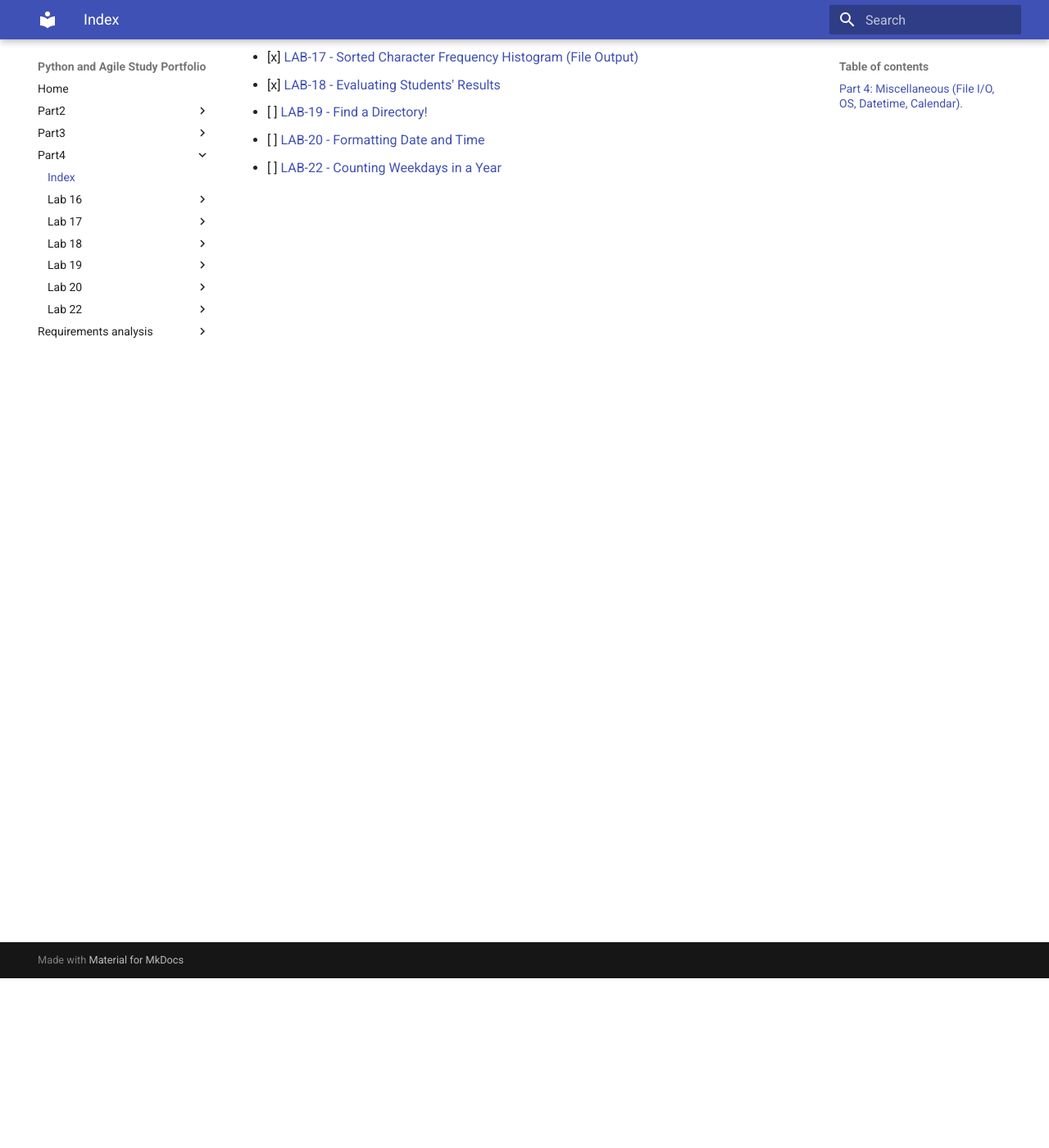
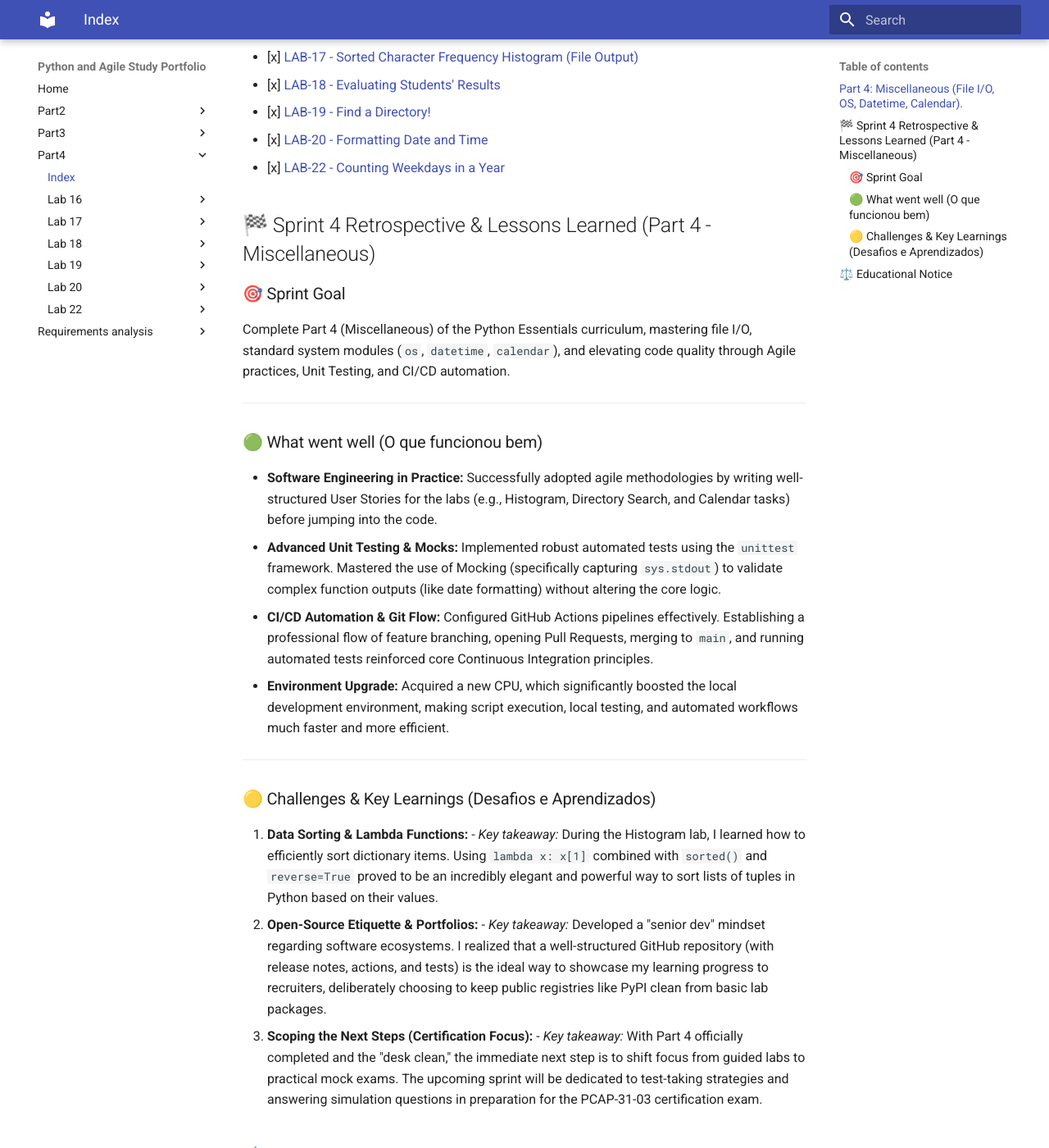
Before and after one commit to anapaula-carmelita/Estudos, an MkDocs documentation site: the page built from python/python-essentials-2/part4/README.md, in a window 1280 px wide and 1400 px high, scrolled down 207 px. Shown: the whole window at 82% size. Built offline with MkDocs 1.6.1 and Material for MkDocs 9.7.7, drawn with Linux system fonts in a browser that asks for light colours; some of the changed text lies outside the part shown.

Commit message:
Update README with completed labs and Sprint 4 insights
Added completed labs and retrospective for Sprint 4, including challenges and key learnings.

```diff
--- a/python/python-essentials-2/part4/README.md
+++ b/python/python-essentials-2/part4/README.md
@@ -3,6 +3,32 @@
 - [x] [LAB-16 - Character Frequency Histogram](lab_16)
 - [x] [LAB-17 - Sorted Character Frequency Histogram (File Output)](lab_17)
 - [x] [LAB-18 - Evaluating Students' Results](lab_18)
-- [ ] [LAB-19 - Find a Directory!](lab_19)
-- [ ] [LAB-20 - Formatting Date and Time](lab_20)
-- [ ] [LAB-22 - Counting Weekdays in a Year](lab_22)
+- [x] [LAB-19 - Find a Directory!](lab_19)
+- [x] [LAB-20 - Formatting Date and Time](lab_20)
+- [x] [LAB-22 - Counting Weekdays in a Year](lab_22)
+
+## 🏁 Sprint 4 Retrospective & Lessons Learned (Part 4 - Miscellaneous)
+
+### 🎯 Sprint Goal
+Complete Part 4 (Miscellaneous) of the Python Essentials curriculum, mastering file I/O, standard system modules (`os`, `datetime`, `calendar`), and elevating code quality through Agile practices, Unit Testing, and CI/CD automation.
+
+---
+
+### 🟢 What went well (O que funcionou bem)
+- **Software Engineering in Practice:** Successfully adopted agile methodologies by writing well-structured User Stories for the labs (e.g., Histogram, Directory Search, and Calendar tasks) before jumping into the code.
+- **Advanced Unit Testing & Mocks:** Implemented robust automated tests using the `unittest` framework. Mastered the use of Mocking (specifically capturing `sys.stdout`) to validate complex function outputs (like date formatting) without altering the core logic.
+- **CI/CD Automation & Git Flow:** Configured GitHub Actions pipelines effectively. Establishing a professional flow of feature branching, opening Pull Requests, merging to `main`, and running automated tests reinforced core Continuous Integration principles.
+- **Environment Upgrade:** Acquired a new CPU, which significantly boosted the local development environment, making script execution, local testing, and automated workflows much faster and more efficient.
+
+---
+
+### 🟡 Challenges & Key Learnings (Desafios e Aprendizados)
+1. **Data Sorting & Lambda Functions:** - *Key takeaway:* During the Histogram lab, I learned how to efficiently sort dictionary items. Using `lambda x: x[1]` combined with `sorted()` and `reverse=True` proved to be an incredibly elegant and powerful way to sort lists of tuples in Python based on their values.
+2. **Open-Source Etiquette & Portfolios:** - *Key takeaway:* Developed a "senior dev" mindset regarding software ecosystems. I realized that a well-structured GitHub repository (with release notes, actions, and tests) is the ideal way to showcase my learning progress to recruiters, deliberately choosing to keep public registries like PyPI clean from basic lab packages.
+3. **Scoping the Next Steps (Certification Focus):** - *Key takeaway:* With Part 4 officially completed and the "desk clean," the immediate next step is to shift focus from guided labs to practical mock exams. The upcoming sprint will be dedicated to test-taking strategies and answering simulation questions in preparation for the PCAP-31-03 certification exam.
+
+## ⚖️ Educational Notice
+
+This repository contains my own implementations, tests, and technical documentation developed for educational purposes.
+
+It is not an official Python Institute repository and does not replace the course materials. Original exercise statements are not reproduced here.
```
